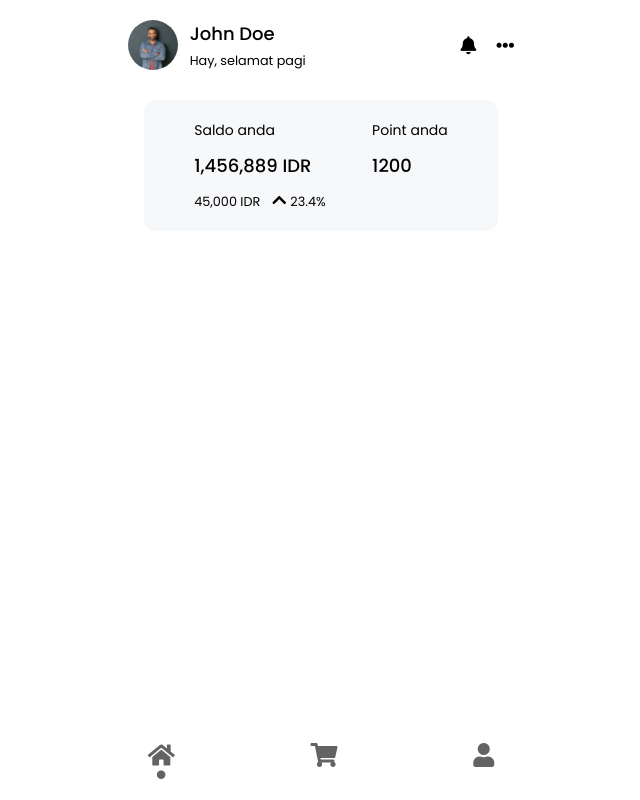
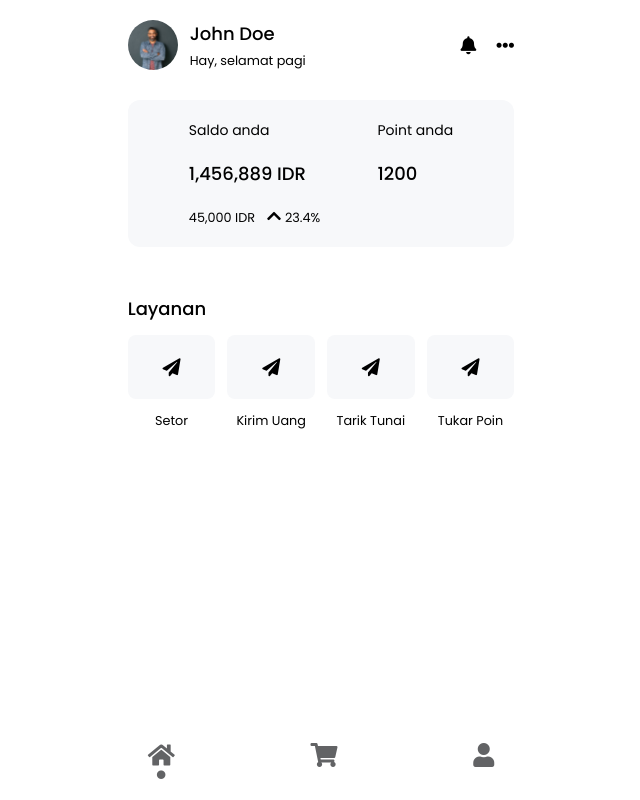
Before and after one commit to or-abdillh/echo-wallet, a Vue app: page / in a window 1280 px wide. Shown: the whole page, without its empty margins (319-959 px from the left). Built offline with nearby package versions, Linux system fonts and the light colour scheme.

Commit message:
Create Services component

```diff
--- a/src/App.vue
+++ b/src/App.vue
@@ -13,6 +13,6 @@ import BottomBar from '@/components/BottomBar.vue'
 
 <style scoped>
 .app {
-	@apply p-5 w-full md:w-6/12 lg:w-5/12 md:mx-auto xl:w-4/12
+	@apply p-5 pb-20 w-full md:w-6/12 lg:w-5/12 md:mx-auto xl:w-4/12
 }
 </style>
--- a/src/components/BalanceCard.vue
+++ b/src/components/BalanceCard.vue
@@ -5,12 +5,12 @@ p {
 }
 
 h1 {
-	@apply text-lg font-medium block my-3;
+	@apply text-lg font-medium block my-5;
 }
 </style>
 
 <template>
-	<main class="w-11/12 mx-auto bg-primary px-1 py-5 rounded-xl flex items-start justify-evenly">
+	<main class="w-full mx-auto bg-primary px-1 py-5 rounded-xl flex items-start justify-evenly">
 		<section>
 			<p>Saldo anda</p>
 			<h1>{{ balances.current.toLocaleString() }} IDR</h1>
--- a/src/components/HeaderBar.vue
+++ b/src/components/HeaderBar.vue
@@ -4,7 +4,7 @@
 }
 
 .header-bar {
-	@apply flex items-center justify-between p-5;
+	@apply bg-drop flex items-center justify-between p-5;
 }
 </style>
 
--- a/src/components/IconMenu.vue
+++ b/src/components/IconMenu.vue
@@ -0,0 +1,18 @@
+<template>
+	<main class="w-full flex flex-col items-center gap-3">
+		<div class="w-full h-16 grid place-items-center bg-primary rounded-lg px-3 py-1">
+			<i class="fa fa-paper-plane text-lg"></i>
+		</div>
+		<small>{{ source.name }}</small>
+	</main>
+</template>
+
+<script setup>
+
+const props = defineProps({
+	source: {
+		type: Object
+	}
+})
+
+</script>
--- /dev/null
+++ b/src/components/Services.vue
@@ -0,0 +1,32 @@
+<template>
+	 <main class="flex justify-between gap-3 mt-3">
+		<template v-for="(service, x) in services" :key="x">
+			<IconMenu :source="service" />
+		</template>
+	</main>
+</template>
+
+<script setup>
+
+import IconMenu from '@/components/IconMenu.vue'
+
+const services = [
+	{
+		name: 'Setor',
+		to: 'setor'
+	},
+	{
+		name: 'Kirim Uang',
+		to: 'kirim-uang'
+	},
+	{
+		name: 'Tarik Tunai',
+		to: 'tarik-tunai'
+	},
+	{
+		name: 'Tukar Poin',
+		to: 'tukar-poin'
+	}
+]
+
+</script>
--- a/src/views/Home.vue
+++ b/src/views/Home.vue
@@ -1,7 +1,19 @@
+<style scoped>
+
+.title {
+	@apply font-medium text-lg;
+}
+
+</style>
+
 <template>
 	<main class="pt-20">
 		<HeaderHome />
 		<BalanceCard />
+		<section class="mt-12">
+			<h1 class="title">Layanan</h1>
+			<Services />
+		</section>
 	</main>
 </template>
 
@@ -9,5 +21,6 @@
 
 import HeaderHome from '@/components/HeaderHome.vue'
 import BalanceCard from '@/components/BalanceCard.vue'
+import Services from '@/components/Services.vue'
 
 </script>
```
